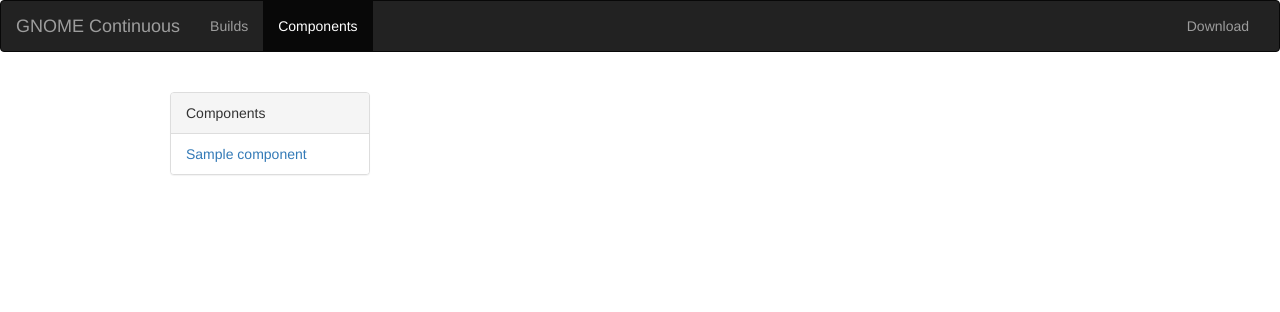
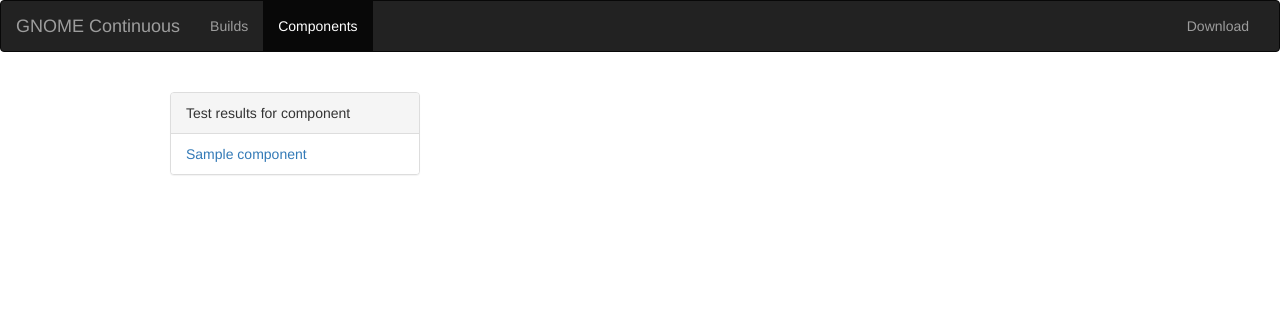
Before and after one commit to vrutkovs/django-bgo, a Django app: template wsgi/bgo/templates/home/components.html in a window 1280 px wide. Shown: the top 312 px of the page. Run offline with Django 3.2, Linux system fonts and the light colour scheme; tables that the repository leaves empty hold one stand-in row (values such as "Sample post"); the template is opened without the code that fills it: values that come from a table or form of the project are taken from there, most other values are stand-ins (such as "Sample title", 1, 10 or a date in 2020); some libraries are stand-ins or nearby versions.

Commit message:
Better wording for component list

```diff
--- a/wsgi/bgo/templates/home/components.html
+++ b/wsgi/bgo/templates/home/components.html
@@ -2,8 +2,8 @@
 
 {% block content %}
 
-<div class="panel panel-default" role="tablist" style="width:200px">
-    <div class="panel-heading" role="tab">Components</div>
+<div class="panel panel-default" role="tablist" style="width:250px">
+    <div class="panel-heading" role="tab">Test results for component</div>
     <ul class="list-group">
     {% for component in components %}
         <li class="list-group-item">
```
